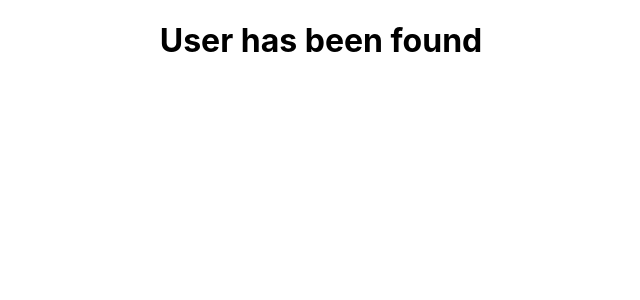
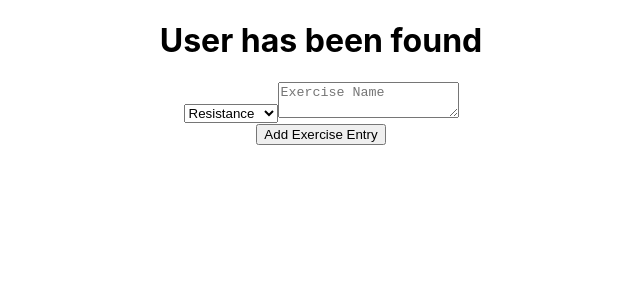
Before and after one commit to jeanette613/WorkoutV2, a React (Create React App) app: page / in a window 1280 px wide. Shown: the top 300 px of the page, without its empty margins (319-959 px from the left). Built offline with nearby package versions, Linux system fonts and the light colour scheme.

Commit message:
drop down for exercise type added

```diff
--- a/src/components/ExerciseLogEntry/ExerciseLog.jsx
+++ b/src/components/ExerciseLogEntry/ExerciseLog.jsx
@@ -1,9 +1,11 @@
 import { useState, useEffect, useRef } from 'react';
 import * as logAPI from '../../utilities/exercises-api'
-import { Link, useNavigate } from 'react-router-dom';
+
+
 
 export default function ExerciseEntry({ user, setUser }) {
     const [log, setLog] = useState(null);
+    const type = useRef()
 
     //Needs useEffect function
 
@@ -23,7 +25,24 @@ export default function ExerciseEntry({ user, setUser }) {
         <div>
             <div>
                 <form onSubmit={handleAddtoLog}>
-                    <textarea placeholder='Exercise Name' type="text" ref={text} />
+                    <label>
+                        <select ref={type}>
+                            <option value='Resistance'>
+                                Resistance
+                            </option>
+                            <option value='Cardio'>
+                                Cardio
+                            </option>
+                            <option value='Calisthenics'>
+                                Calisthenics
+                            </option>
+                        </select>
+                    </label>
+                    <textarea placeholder='Exercise Name' type="text" />
+                    <div className='submit-button'>
+                        <input type='submit' value="Add Exercise Entry" />
+
+                    </div>
                 </form>
             </div>
         </div>
--- a/src/pages/App/App.js
+++ b/src/pages/App/App.js
@@ -3,6 +3,7 @@ import { useState } from 'react';
 import AuthPage from '../AuthPage/AuthPage'
 import { Routes, Route } from 'react-router-dom'
 import { getUser } from '../../utilities/users-service';
+import ExerciseEntry from '../../components/ExerciseLogEntry/ExerciseLog';
 
 function App() {
   const [user, setUser] = useState(getUser());
@@ -13,6 +14,7 @@ function App() {
         user ?
           <>
             <h1>User has been found</h1>
+            <ExerciseEntry></ExerciseEntry>
             {/* <Routes>
               <Route path="/*" element={}></Route>
             </Routes> */}
```
